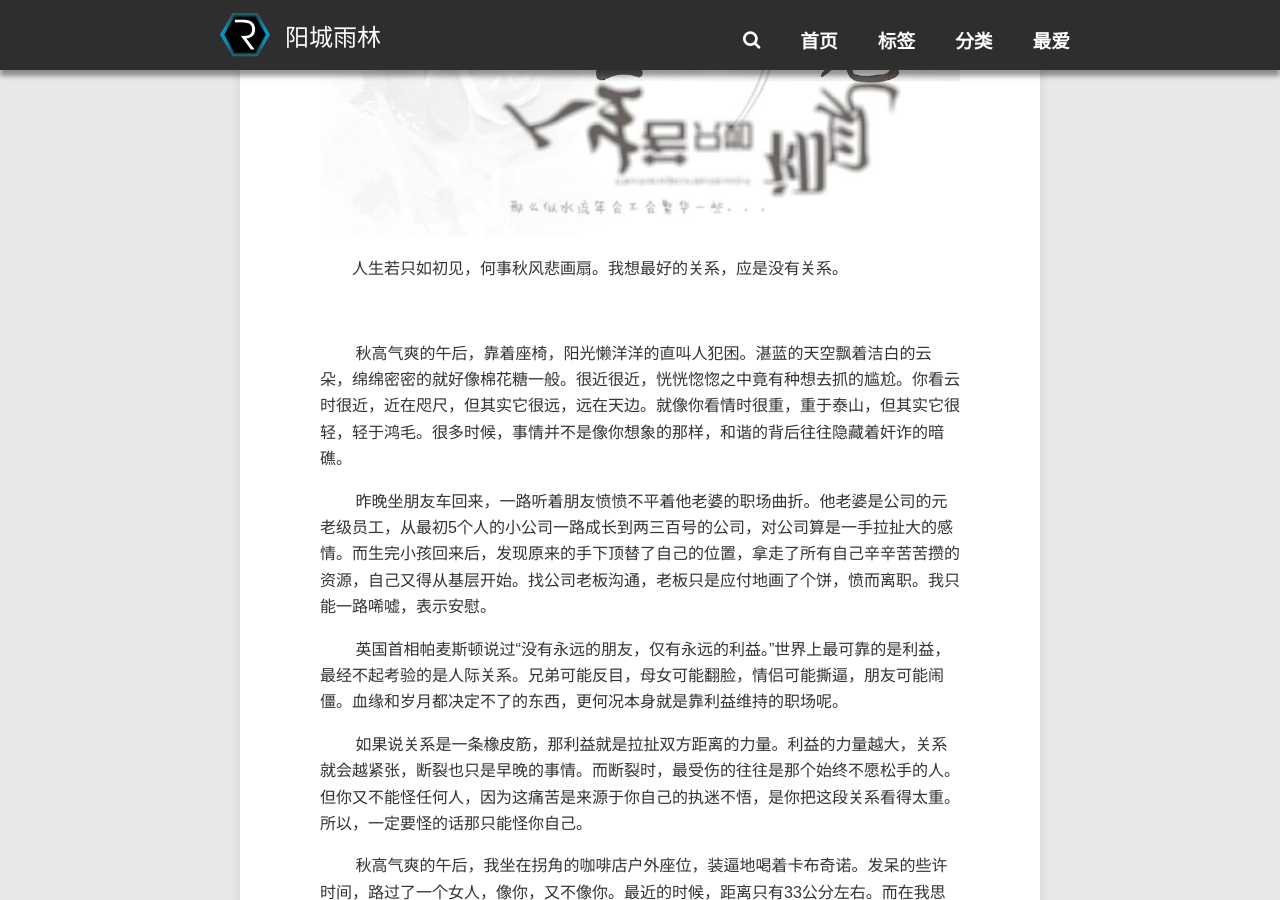
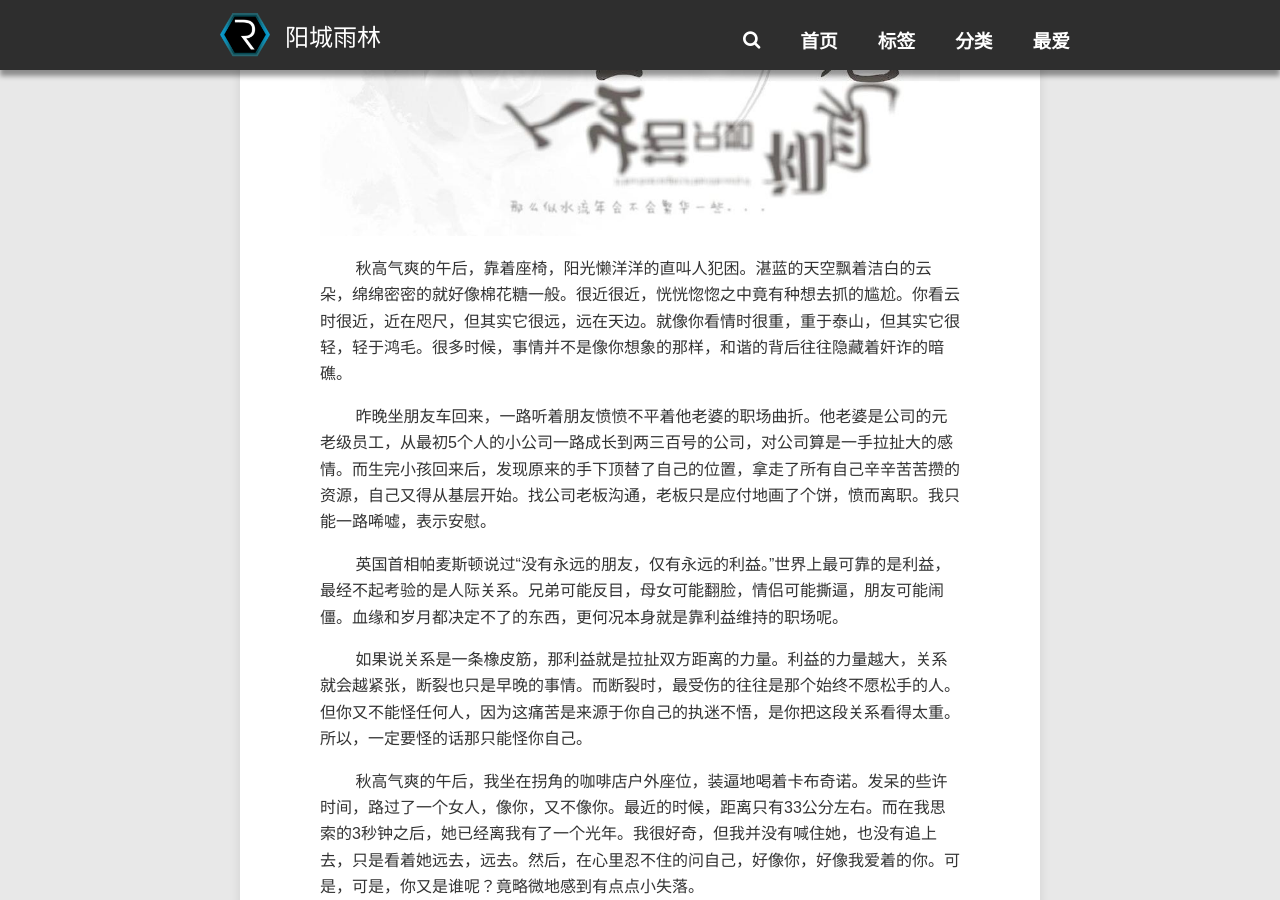
Before and after one commit to icielo/icielo.github.com, a Jekyll site: the page built from _posts/2017-01-17-关系，没有关系.md, in a window 1280 px wide and 900 px high, scrolled down 639 px. Built offline with Jekyll 4.4.1, drawn with Linux system fonts in a browser that asks for light colours.

Commit message:
Update 2017-01-17-关系，没有关系.md

```diff
--- a/_posts/2017-01-17-关系，没有关系.md
+++ b/_posts/2017-01-17-关系，没有关系.md
@@ -9,12 +9,6 @@ categories: [文章]
 <figure class="center">
 	<a href="http://www.lezic.com/images/文章/关系，没有关系/1.jpg"><img src="http://www.lezic.com/images/文章/关系，没有关系/1.jpg" alt=""></a>
 </figure>
-<p style="margin-top: 0px; margin-bottom: 16px; padding: 0px; color: rgb(51, 51, 51); font-family: Arial, &quot;Microsoft YaHei&quot;; line-height: 26.4px; white-space: normal; widows: 1; text-indent: 2em;">
-    人生若只如初见，何事秋风悲画扇。我想最好的关系，应是没有关系。
-</p>
-<p style="margin-top: 0px; margin-bottom: 16px; padding: 0px; color: rgb(51, 51, 51); font-family: Arial, &quot;Microsoft YaHei&quot;; line-height: 26.4px; white-space: normal; widows: 1;">
-    <br/>
-</p>
 <p style="margin-top: 0px; margin-bottom: 16px; padding: 0px; color: rgb(51, 51, 51); font-family: Arial, &quot;Microsoft YaHei&quot;; line-height: 26.4px; white-space: normal; widows: 1;">
     &nbsp;&nbsp;&nbsp;&nbsp;&nbsp;&nbsp;&nbsp;&nbsp;秋高气爽的午后，靠着座椅，阳光懒洋洋的直叫人犯困。湛蓝的天空飘着洁白的云朵，绵绵密密的就好像棉花糖一般。很近很近，恍恍惚惚之中竟有种想去抓的尴尬。你看云时很近，近在咫尺，但其实它很远，远在天边。就像你看情时很重，重于泰山，但其实它很轻，轻于鸿毛。很多时候，事情并不是像你想象的那样，和谐的背后往往隐藏着奸诈的暗礁。
 </p>
```
Also changed, not shown: other parts of _posts/2017-01-17-关系，没有关系.md (+1 -1 lines).
